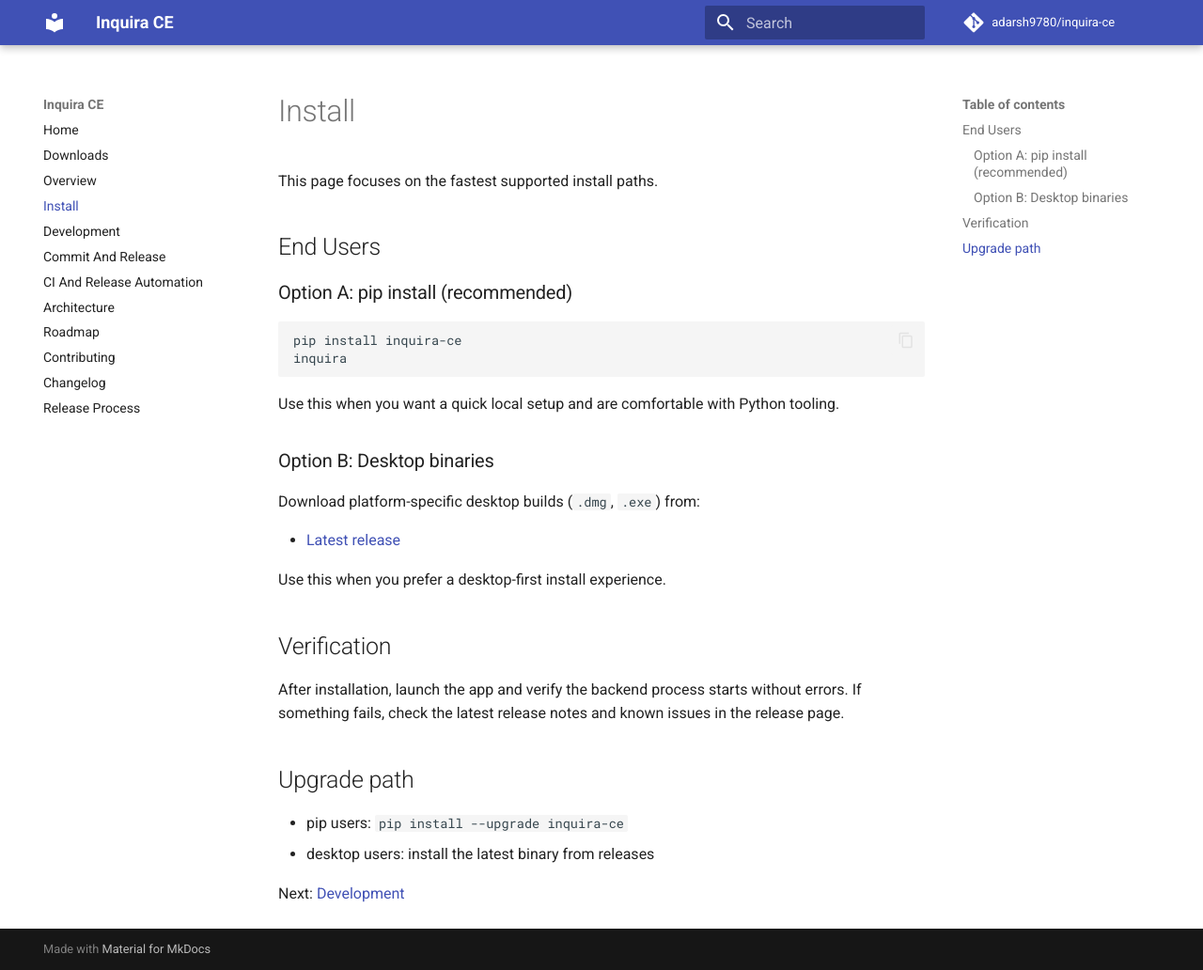
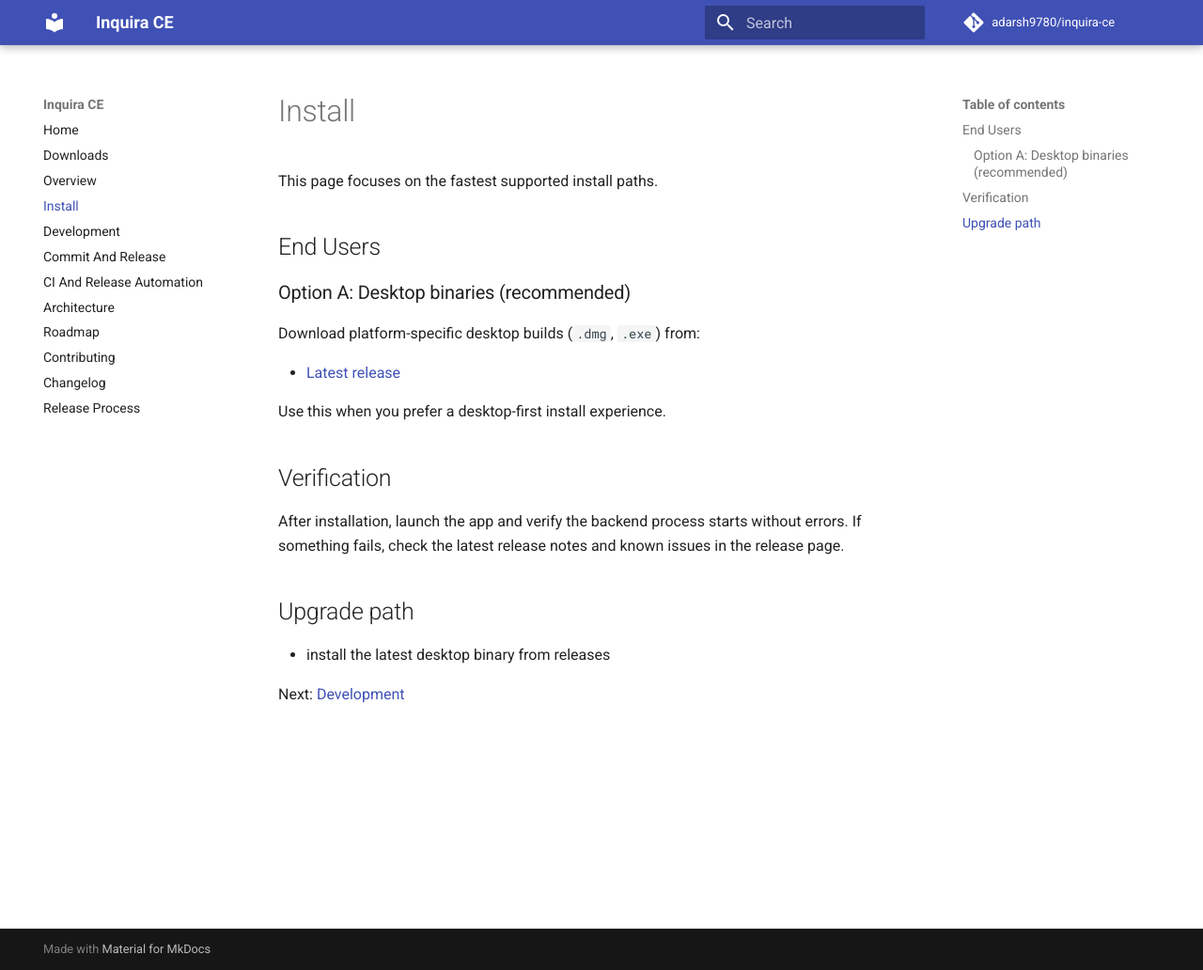
Before and after one commit to adarsh9780/inquira-ce, an MkDocs documentation site: the page built from docs/install.md, in a window 1280 px wide and 1032 px high. Shown: the whole window at 94% size. Built offline with MkDocs 1.6.1 and Material for MkDocs 9.7.7, drawn with Linux system fonts in a browser that asks for light colours; comment, search, counter and statistics services are not loaded.

Commit message:
fix(release): enforce desktop-only distribution and remove wheel/pypi publishing
Remove Python wheel build and publish jobs from .github/workflows/release.yml so tagged releases only produce desktop artifacts via Tauri.

Delete release-path expectations for wheel and PyPI publishing, and replace them with regression assertions that fail if wheel/PyPI steps are reintroduced.

Update user-facing docs and README install guidance to desktop-only distribution, removing pip/PyPI instructions and wheel references to match the new release policy.

Tests run: uv run python -m pytest tests/test_release_workflow_wheel_and_desktop.py tests/test_release_publish_regressions.py tests/test_docs_site_workflow.py (from backend/)

````diff
--- a/docs/install.md
+++ b/docs/install.md
@@ -4,16 +4,7 @@
 
 ## End Users
 
-### Option A: pip install (recommended)
-
-```bash
-pip install inquira-ce
-inquira
-```
-
-Use this when you want a quick local setup and are comfortable with Python tooling.
-
-### Option B: Desktop binaries
+### Option A: Desktop binaries (recommended)
 
 Download platform-specific desktop builds (`.dmg`, `.exe`) from:
 
@@ -28,7 +19,6 @@
 
 ## Upgrade path
 
-- pip users: `pip install --upgrade inquira-ce`
-- desktop users: install the latest binary from releases
+- install the latest desktop binary from releases
 
 Next: [Development](./development.md)
````
Also changed, not shown: README.md (+0 -6 lines), docs/ci-and-release-automation.md (+0 -2 lines), docs/downloads.md (+0 -13 lines), docs/index.md (+2 -7 lines), docs/overview.md (+1 -1 lines), docs/release_process.md (+2 -4 lines), 4 other files.
